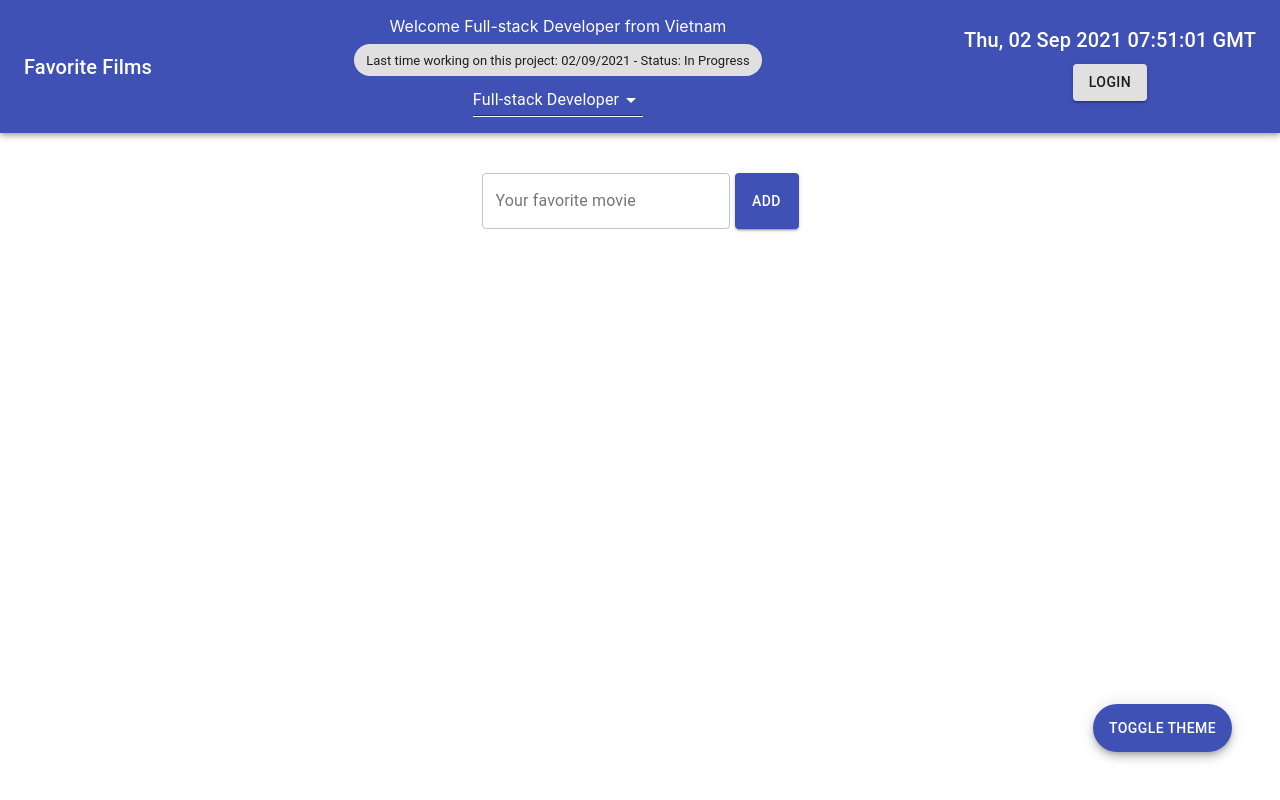
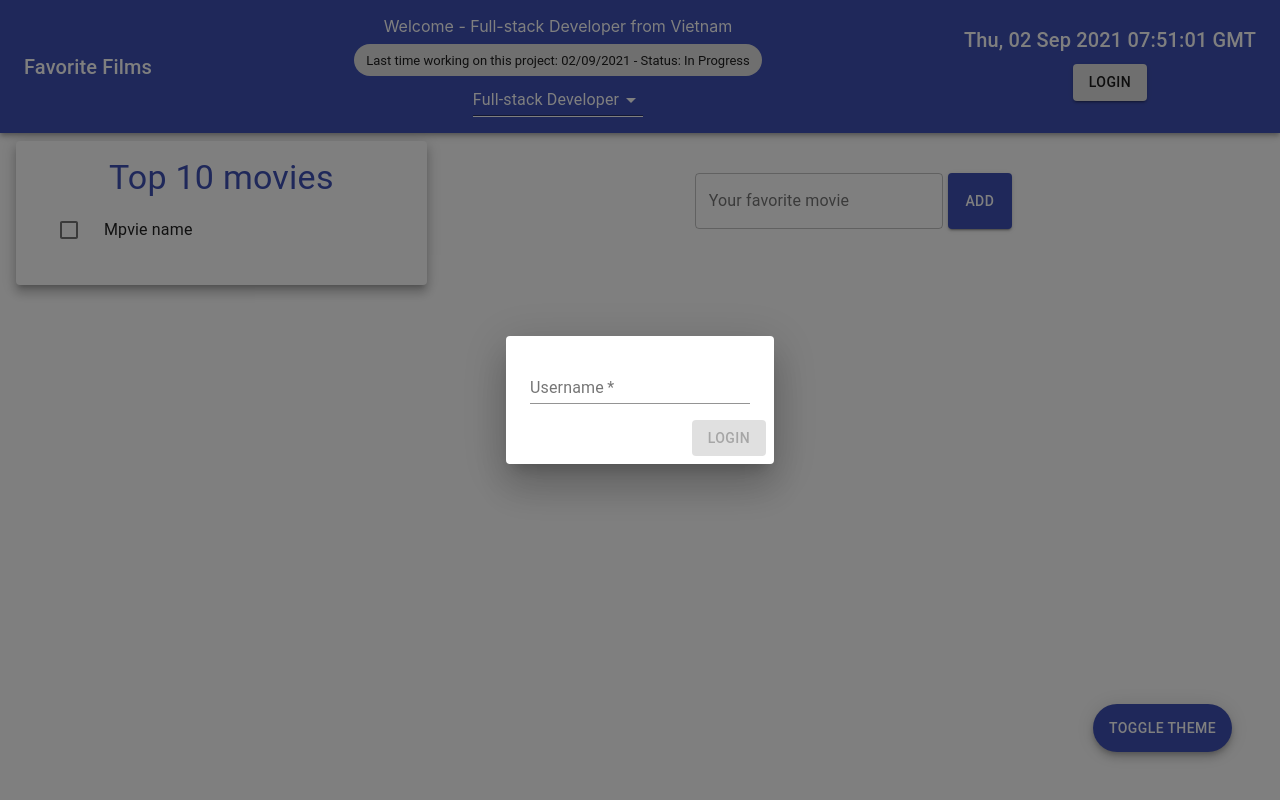
Before and after one commit to goinproduction/favorite-films, a React (Create React App) app: page / in a window 1280 px wide. Both pictures are taken after a click on the button "LOGIN". Built offline with nearby package versions, Linux system fonts and the light colour scheme.

Commit message:
Create TopMovies components

```diff
--- a/package.json
+++ b/package.json
@@ -14,6 +14,7 @@
     "react": "^17.0.2",
     "react-dom": "^17.0.2",
     "react-scripts": "4.0.3",
+    "react-transition-group": "^4.4.2",
     "typescript": "^4.1.2",
     "web-vitals": "^1.0.1"
   },
--- a/src/App.tsx
+++ b/src/App.tsx
@@ -1,11 +1,14 @@
+import { Grid } from '@material-ui/core';
 import './App.css';
 import Movies from './components/Movies';
 import Navbar from './components/Navbar';
 import ToggleThemeButton from './components/ToggleThemeButton';
+import TopMovies from './components/TopMovies';
 import AuthContextProvider from './contexts/AuthContext';
 import MovieContextProvider from './contexts/MovieContext';
 import ProgressContextProvider from './contexts/ProgressContext';
 import ThemeContextProvider from './contexts/ThemeContext';
+
 function App() {
     return (
         <AuthContextProvider>
@@ -13,8 +16,15 @@ function App() {
                 <ProgressContextProvider>
                     <ThemeContextProvider>
                         <Navbar />
+                        <Grid container>
+                            <Grid item xs={4}>
+                                <TopMovies />
+                            </Grid>
+                            <Grid item xs={8}>
+                                <Movies />
+                            </Grid>
+                        </Grid>
                         <ToggleThemeButton />
-                        <Movies />
                     </ThemeContextProvider>
                 </ProgressContextProvider>
             </MovieContextProvider>
--- a/src/components/Login.tsx
+++ b/src/components/Login.tsx
@@ -5,10 +5,21 @@ import {
     DialogContent,
     TextField,
 } from '@material-ui/core';
-import { ChangeEvent, useContext, useState } from 'react';
+import {
+    ChangeEvent,
+    Dispatch,
+    SetStateAction,
+    useContext,
+    useState,
+} from 'react';
 import { AuthContext } from '../contexts/AuthContext';
 
-const Login = () => {
+interface LoginProps {
+    isOpen: boolean;
+    handleClose: Dispatch<SetStateAction<boolean>>;
+}
+
+const Login = ({ isOpen, handleClose }: LoginProps) => {
     const [username, setUsername] = useState('');
 
     // context
@@ -19,9 +30,10 @@ const Login = () => {
     const onLoginSubmit = () => {
         toggleAuth(username);
         setUsername('');
+        handleClose(false);
     };
     return (
-        <Dialog open>
+        <Dialog open={isOpen} onClose={handleClose.bind(this, false)}>
             <DialogContent>
                 <TextField
                     label='Username'
@@ -34,7 +46,8 @@ const Login = () => {
                     color='primary'
                     variant='contained'
                     onClick={onLoginSubmit}
-                    disabled={username == ''}
+                    value={username}
+                    disabled={username === ''}
                 >
                     Login
                 </Button>
--- a/src/components/Navbar.tsx
+++ b/src/components/Navbar.tsx
@@ -14,6 +14,8 @@ import { useState, ChangeEvent, useEffect, useContext } from 'react';
 import { createStyles, makeStyles, Theme } from '@material-ui/core/styles';
 import { ProgressContext } from '../contexts/ProgressContext';
 import { ThemeContext } from '../contexts/ThemeContext';
+import Login from './Login';
+import { AuthContext } from '../contexts/AuthContext';
 
 const useStyles = makeStyles((theme: Theme) =>
     createStyles({
@@ -30,10 +32,14 @@ const Navbar = () => {
 
     // context
     const { lastTime, status } = useContext(ProgressContext);
-
+    const {
+        authInfo: { isAuthenticated },
+        toggleAuth,
+    } = useContext(AuthContext);
     const [position, setPosition] = useState<string>('Full-stack Developer');
     const [time, setTime] = useState<Date>(() => new Date(Date.now()));
     const { theme } = useContext(ThemeContext);
+    const [loginOpen, setLoginOpen] = useState(false);
 
     // useEffect
     useEffect(() => {
@@ -90,8 +96,18 @@ const Navbar = () => {
                                 {time.toUTCString()}
                             </Typography>
                         </Box>
-                        <Button variant='contained'>LOGIN</Button>
+                        <Button
+                            variant='contained'
+                            onClick={
+                                isAuthenticated
+                                    ? toggleAuth.bind(this, '')
+                                    : setLoginOpen.bind(this, true)
+                            }
+                        >
+                            {isAuthenticated ? 'Logout' : 'Login'}
+                        </Button>
                     </Box>
+                    <Login isOpen={loginOpen} handleClose={setLoginOpen} />
                 </Box>
             </Toolbar>
         </AppBar>
--- /dev/null
+++ b/src/components/TopMovies.tsx
@@ -0,0 +1,57 @@
+import {
+    Box,
+    Card,
+    CardContent,
+    CardHeader,
+    List,
+    ListItem,
+    ListItemText,
+    ListItemIcon,
+    Checkbox,
+} from '@material-ui/core';
+import { createStyles, makeStyles, Theme } from '@material-ui/core/styles';
+
+const useStyles = makeStyles((theme: Theme) =>
+    createStyles({
+        topMoviesHeader: {
+            paddingBottom: 0,
+        },
+        topMoviesList: {
+            paddingTop: 0,
+        },
+        topMovieItem: {
+            paddingTop: '2px',
+            paddingBottom: '2px',
+        },
+    })
+);
+const TopMovies = () => {
+    const classes = useStyles();
+    return (
+        <Box mt={1} ml={2}>
+            <Card raised>
+                <CardHeader
+                    title='Top 10 movies'
+                    className={classes.topMoviesHeader}
+                    titleTypographyProps={{
+                        variant: 'h4',
+                        align: 'center',
+                        color: 'primary',
+                    }}
+                />
+                <CardContent className={classes.topMoviesList}>
+                    <List>
+                        <ListItem button className={classes.topMovieItem}>
+                            <ListItemIcon>
+                                <Checkbox />
+                            </ListItemIcon>
+                            <ListItemText primary='Mpvie name' />
+                        </ListItem>
+                    </List>
+                </CardContent>
+            </Card>
+        </Box>
+    );
+};
+
+export default TopMovies;
--- a/src/components/WelcomeMessage.tsx
+++ b/src/components/WelcomeMessage.tsx
@@ -1,16 +1,25 @@
-import { Box } from "@material-ui/core";
+import { Box } from '@material-ui/core';
+import { useContext } from 'react';
+import { AuthContext } from '../contexts/AuthContext';
 
-interface WelcomeMessageProps{
-    position: string,
-    country?: string
+interface WelcomeMessageProps {
+    position: string;
+    country?: string;
 }
 
-const WelcomeMessage = ({position, country='Vietnam'}: WelcomeMessageProps) => {
+const WelcomeMessage = ({
+    position,
+    country = 'Vietnam',
+}: WelcomeMessageProps) => {
+    const {
+        authInfo: { username },
+    } = useContext(AuthContext);
+
     return (
         <Box mb={1}>
-            Welcome {position} from {country}
+            Welcome {username} - {position} from {country}
         </Box>
     );
-}
+};
 
 export default WelcomeMessage;
```
